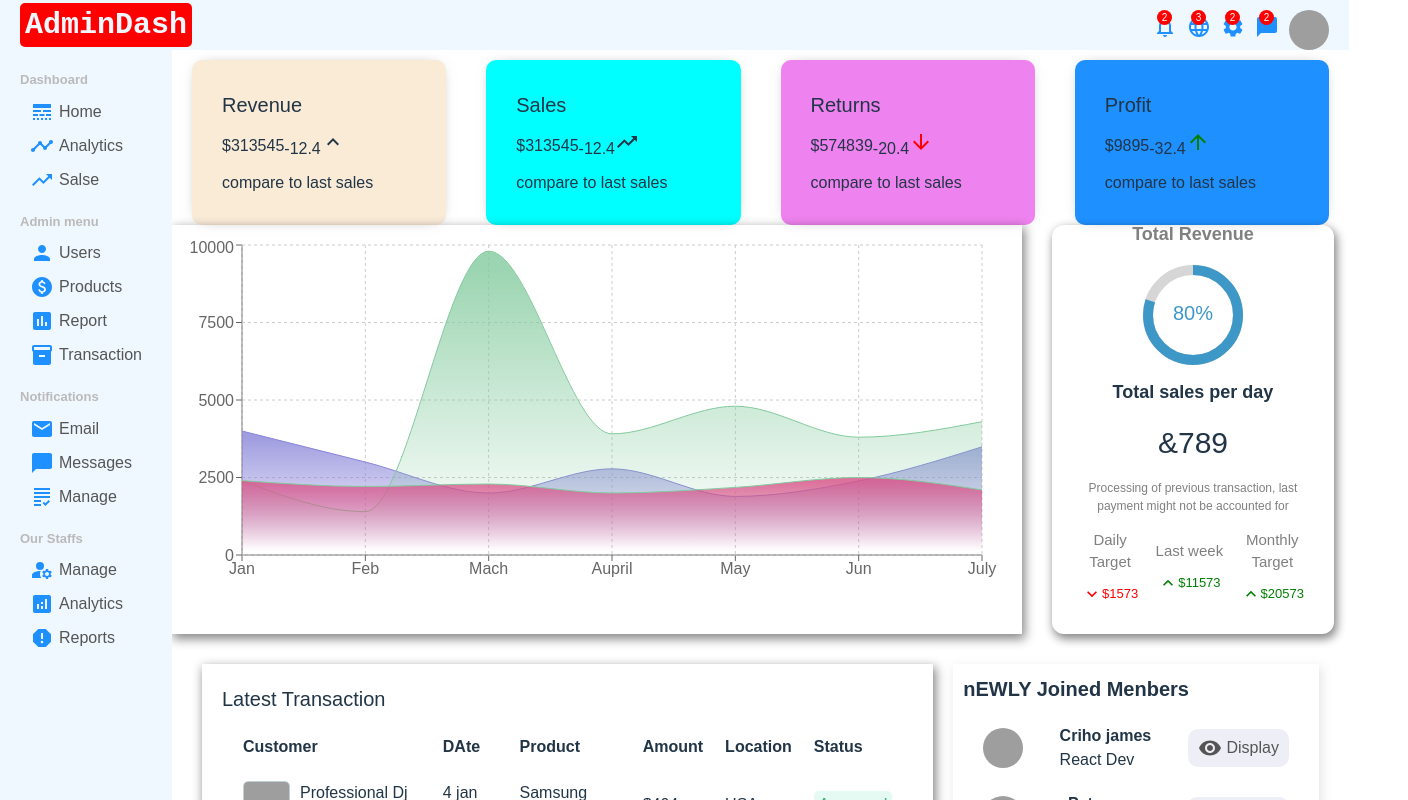
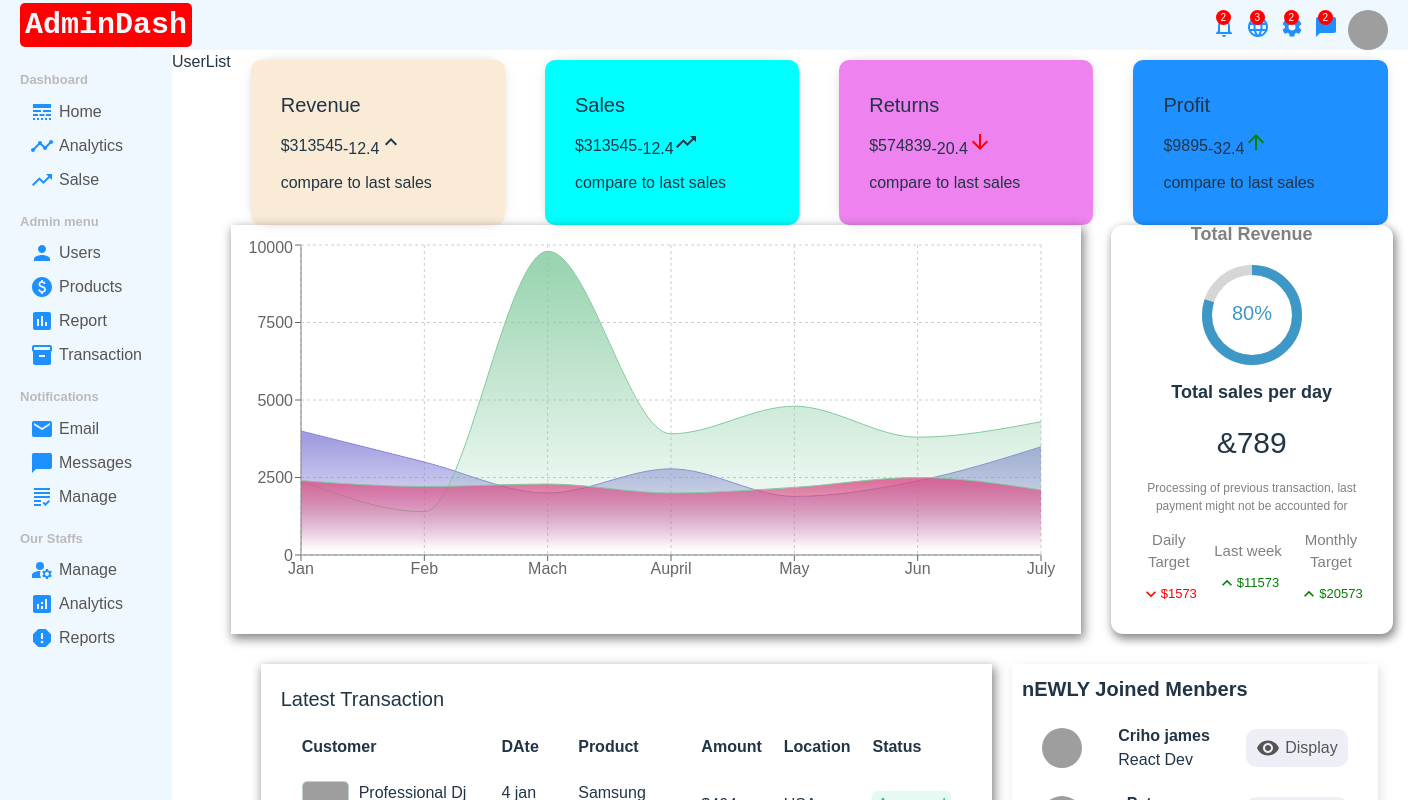
Before and after one commit to Crihojames/Dashboard-website, a React (Vite) app: page /userlist in a window 1280 px wide. Shown: the top 800 px of the page, 1408 px wide, since content can reach past the window. Built offline with nearby package versions, Linux system fonts and the light colour scheme; grey boxes are pictures that could not be loaded.

Commit message:
implementing the routes parti 1

```diff
--- a/package.json
+++ b/package.json
@@ -17,6 +17,7 @@
     "react": "^18.2.0",
     "react-circular-progressbar": "^2.1.0",
     "react-dom": "^18.2.0",
+    "react-router-dom": "^6.22.3",
     "recharts": "^2.12.3"
   },
   "devDependencies": {
--- a/src/App.jsx
+++ b/src/App.jsx
@@ -1,24 +1,28 @@
 
+import { BrowserRouter, Routes, Route } from "react-router-dom"
 import SideNav from "./assets/components/sidenav/SideNav"
 import TopNav from "./assets/components/topnav/TopNav"
 import './App.css'
 import Home from "./assets/pages/home/Home"
+import UserList from "./assets/pages/userlist/UserList"
 // import { Diversity1 } from "@mui/icons-material"
 
 
 function App() {
 
   return (
-      <div className="App">
+      <BrowserRouter>
         <TopNav/>
         <div className="container">
           <SideNav/>
+          <Routes>
+            <Route path="/" element={<Home/>}></Route>
+            <Route path="/userlist" element={<UserList/>}></Route>
+          </Routes>
           <Home/>
         </div>
-      </div>
+      </BrowserRouter>
   )
 }
 
 export default App
-
-//pourquoi?
--- /dev/null
+++ b/src/assets/pages/userlist/UserList.jsx
@@ -0,0 +1,6 @@
+
+export default function UserList() {
+  return (
+    <div>UserList</div>
+  )
+}
```
Also changed, not shown: src/assets/pages/userlist/userlist.css (added), 1 other file (tests, documents, lock files or other folders).
